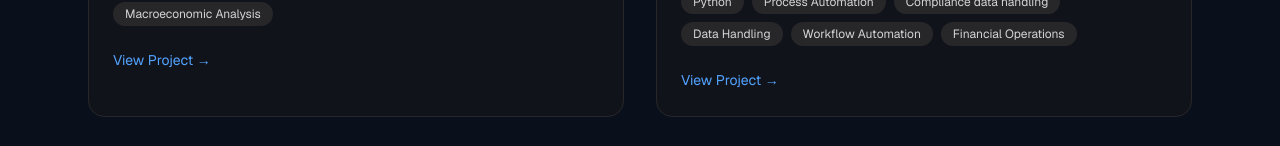
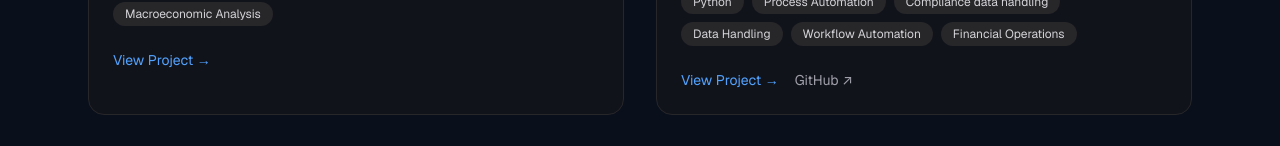
Before and after one commit to Apurv-Shinde11/Portfolio, a Next.js app: page /projects/coding in a window 1280 px wide. Shown: the part 500-646 px from the top of the page. Built offline with nearby package versions, Linux system fonts and the light colour scheme.

Commit message:
Add GitHub links to coding projects

```diff
--- a/app/projects/coding/page.tsx
+++ b/app/projects/coding/page.tsx
@@ -14,6 +14,7 @@ const projects = [
             "An automation framework designed to streamline the preparation and processing of Income Tax Returns by structuring financial data inputs and automating repetitive compliance tasks. The system focuses on improving efficiency, reducing manual effort, and organizing financial information for faster tax filing workflows.",
         tools: ["Python", "Process Automation", "Compliance data handling", "Data Handling", "Workflow Automation", "Financial Operations"],
         slug: "itr-automation",
+        github: "https://github.com/yourusername/itr-automation", // UPDATE
     },
     {
         title: "Sports Recommendation System",
@@ -21,6 +22,7 @@ const projects = [
             "A Python-based recommedation tool that recommends sports based on user inputs, and live camera analysis. The recommendation is a list of sports that are suitable according to users body dimensions. Final output - most suitable sport to pursue.",
         tools: ["Python", "NumPy", "OpenCV", "Computer Vision", "Recommendation Systems", "StreamLit"],
         slug: "recommendation-system",
+        github: "https://github.com/yourusername/recommendation-system", // UPDATE
     },
     {
         title: "Portfolio Website",
@@ -35,6 +37,7 @@ const projects = [
             "Data Structure & Algorithm based based experimentation that uses Dijkstra's algorithm to determine shortest air routes between two airports. This helps optimize time, fuel consumption, and operational efficiency for airlines and travelers.",
         tools: ["Python", "Data Structure and Algorithm", "StreamLit", "Aviation"],
         slug: "flight-planning-optimizer",
+        github: "https://github.com/yourusername/flight-planning-optimizer", // UPDATE
     },
     {
         title: "Heart Risk Prediction Model",
@@ -42,6 +45,7 @@ const projects = [
             "An algorithm that predicts the risk of heart disease based on patient data, including age, cholesterol levels, blood pressure, and lifestyle factors. The model uses machine learning techniques to analyze patterns in the data and provide risk assessments to support early intervention and preventive care with data-backed accuracy.",
         tools: ["Python", "Predictive Model", "Medical Data Handling & Analysis", "Machine Learning"],
         slug: "heart-risk-prediction-model",
+        github: "https://github.com/yourusername/heart-risk-prediction", // UPDATE
     },
 ];
 
@@ -88,12 +92,30 @@ export default function CodingProjects() {
                             ))}
                         </div>
 
-                        <Link
-                            href={`/projects/coding/${project.slug}`}
-                            className="mt-6 inline-block text-sm text-blue-400 group-hover:text-blue-300"
-                        >
-                            View Project →
-                        </Link>
+                        {/* Links Section */}
+                        <div className="mt-6 flex items-center gap-4">
+
+                            {/* Internal Project Page */}
+                            <Link
+                                href={`/projects/coding/${project.slug}`}
+                                className="text-sm text-blue-400 group-hover:text-blue-300"
+                            >
+                                View Project →
+                            </Link>
+
+                            {/* GitHub Link (only if exists) */}
+                            {project.github && (
+                                <a
+                                    href={project.github}
+                                    target="_blank"
+                                    rel="noopener noreferrer"
+                                    className="text-sm text-zinc-400 hover:text-zinc-200"
+                                >
+                                    GitHub ↗
+                                </a>
+                            )}
+
+                        </div>
 
                     </div>
                 ))}
```
